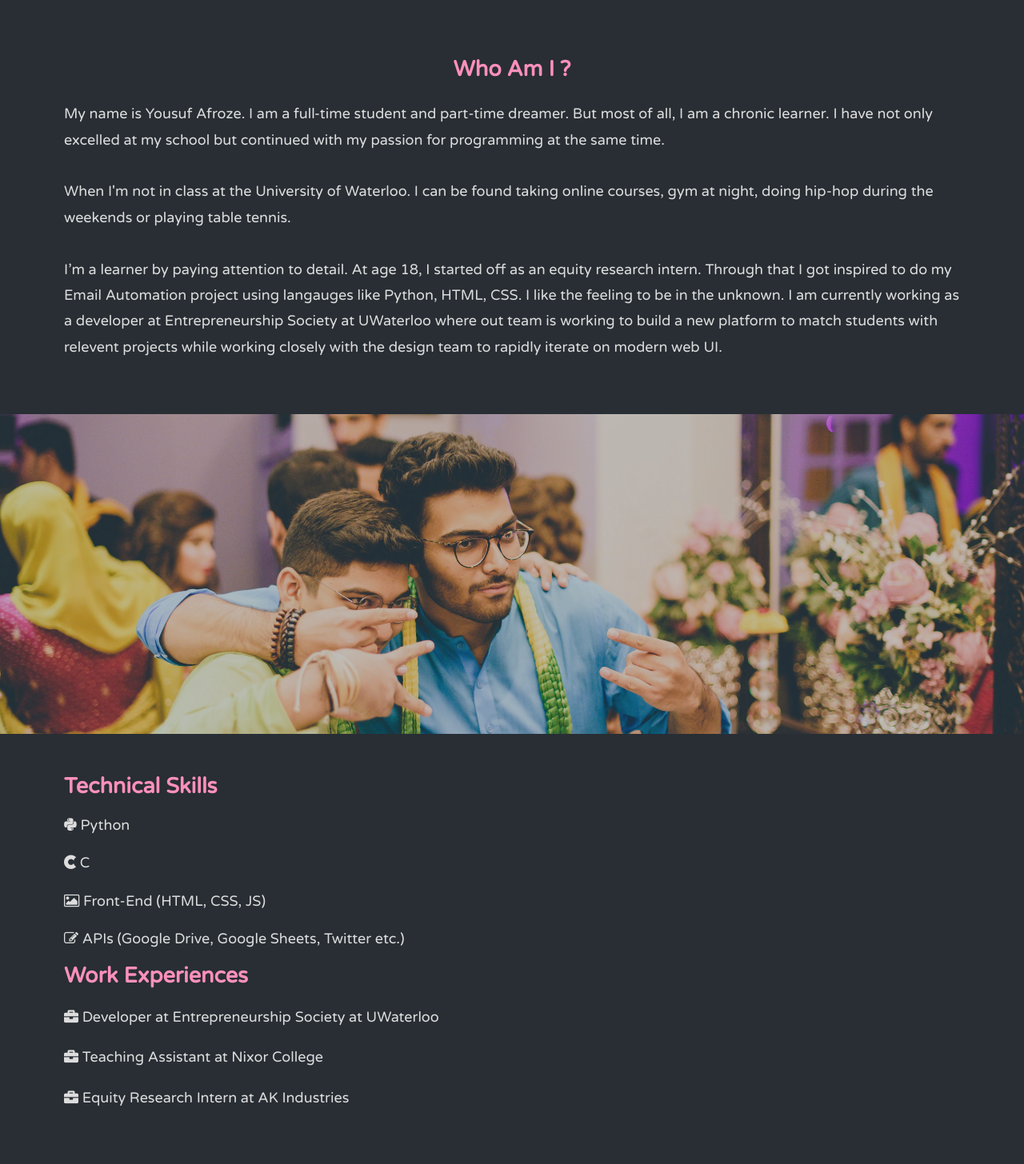
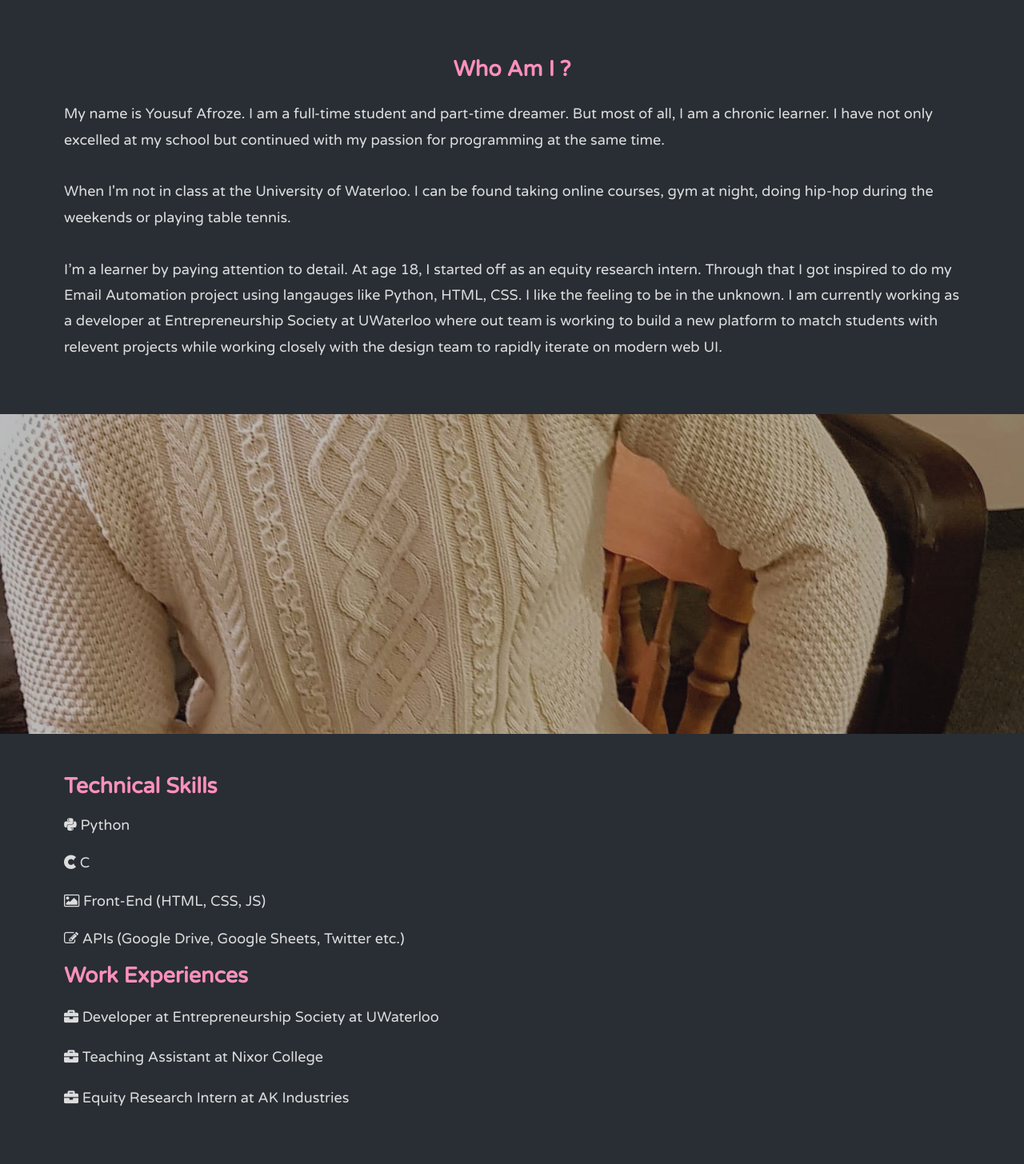
Before and after one commit to yousufafroze/Portfolio, a PHP site: page / in a window 1280 px wide. Shown: the part 801-2257 px from the top of the page at 80% size. Run offline with PHP 8.4, Linux system fonts and the light colour scheme; some libraries are stand-ins or nearby versions.

Commit message:
Update Portfolio.css

```diff
--- a/Portfolio.css
+++ b/Portfolio.css
@@ -119,8 +119,13 @@ color:blue;
   min-height: 100%;
 }
 
+/* .parallax-img2{
+  background-image: url('https://yousufafroze.github.io/Portfolio/Img/img2.jpg');
+  min-height: 400px;
+} */
+
 .parallax-img2{
-  background-image: url('https://yousufafroze.github.io/Portfolio/Img/img2.jpg');
+  background-image: url('https://yousufafroze.github.io/Portfolio/Img/portfolio_img1.JPG');
   min-height: 400px;
 }
 
```
